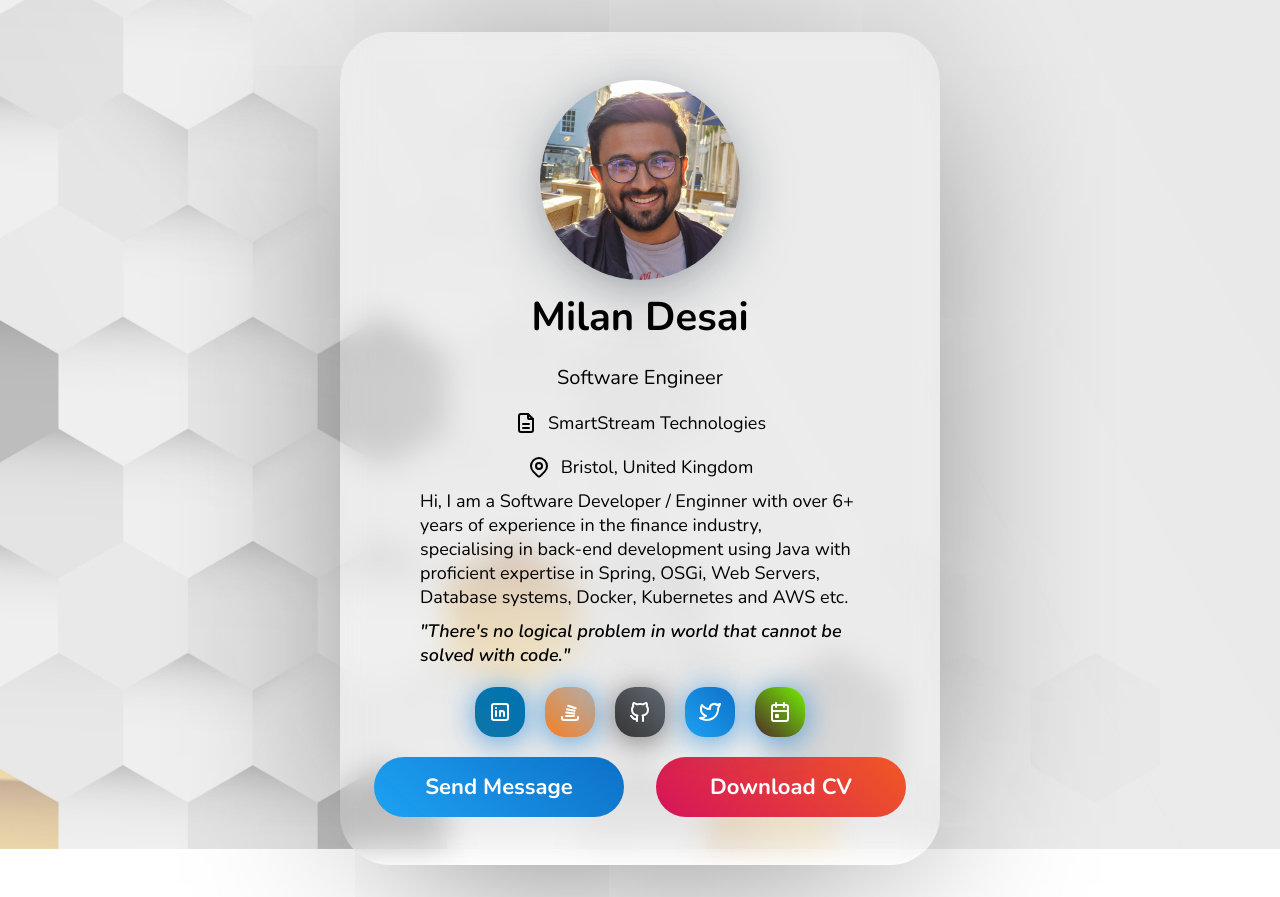
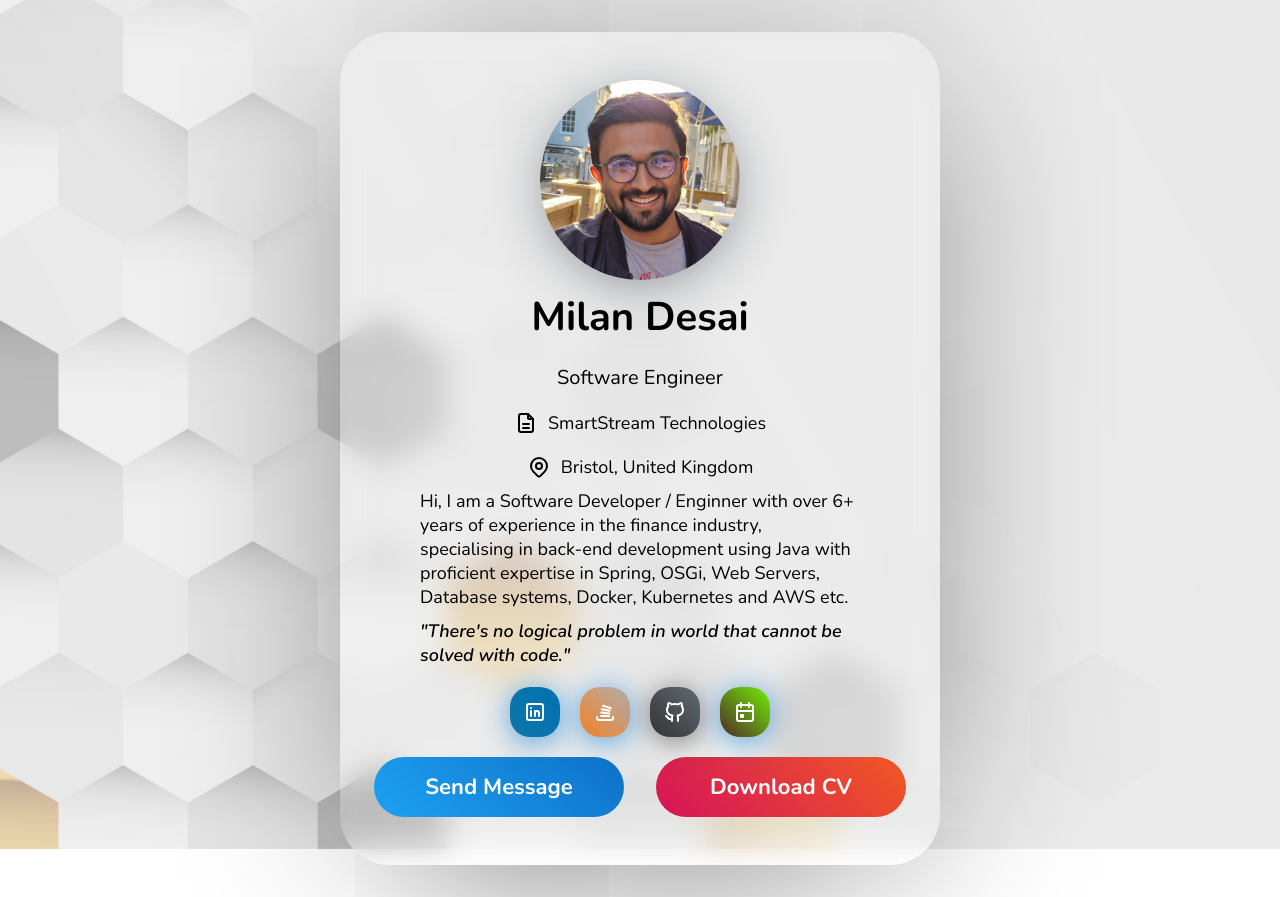
Before and after one commit to milandesai47/hi-milan, a plain HTML site: page index.html in a window 1280 px wide. Drawn offline with nearby package versions, Linux system fonts and the light colour scheme.

Commit message:
remove twitter

```diff
--- a/index.html
+++ b/index.html
@@ -81,12 +81,6 @@
                     <path d="M9 19c-4.3 1.4 -4.3 -2.5 -6 -3m12 5v-3.5c0 -1 .1 -1.4 -.5 -2c2.8 -.3 5.5 -1.4 5.5 -6a4.6 4.6 0 0 0 -1.3 -3.2a4.2 4.2 0 0 0 -.1 -3.2s-1.1 -.3 -3.5 1.3a12.3 12.3 0 0 0 -6.2 0c-2.4 -1.6 -3.5 -1.3 -3.5 -1.3a4.2 4.2 0 0 0 -.1 3.2a4.6 4.6 0 0 0 -1.3 3.2c0 4.6 2.7 5.7 5.5 6c-.6 .6 -.6 1.2 -.5 2v3.5"></path>
                  </svg>
             </a>
-            <a href="https://twitter.com/milandesai47" class="twitter" target="_blank">
-                <svg xmlns="http://www.w3.org/2000/svg" class="icon icon-tabler icon-tabler-brand-twitter" width="24" height="24" viewBox="0 0 24 24" stroke-width="2" stroke="currentColor" fill="none" stroke-linecap="round" stroke-linejoin="round">
-                    <path stroke="none" d="M0 0h24v24H0z" fill="none"></path>
-                    <path d="M22 4.01c-1 .49 -1.98 .689 -3 .99c-1.121 -1.265 -2.783 -1.335 -4.38 -.737s-2.643 2.06 -2.62 3.737v1c-3.245 .083 -6.135 -1.395 -8 -4c0 0 -4.182 7.433 4 11c-1.872 1.247 -3.739 2.088 -6 2c3.308 1.803 6.913 2.423 10.034 1.517c3.58 -1.04 6.522 -3.723 7.651 -7.742a13.84 13.84 0 0 0 .497 -3.753c-.002 -.249 1.51 -2.772 1.818 -4.013z"></path>
-                 </svg>
-            </a>
 
             <a href="https://cal.com/milan-desai-yd2twz/15min" class="calender" data-toggle = "tooltip" data-placement = "top" title = "Book 15 min call/meeting" target="_blank">
                 <svg xmlns="http://www.w3.org/2000/svg" class="icon icon-tabler icon-tabler-calendar-event" width="24" height="24" viewBox="0 0 24 24" stroke-width="2" stroke="currentColor" fill="none" stroke-linecap="round" stroke-linejoin="round">
```
